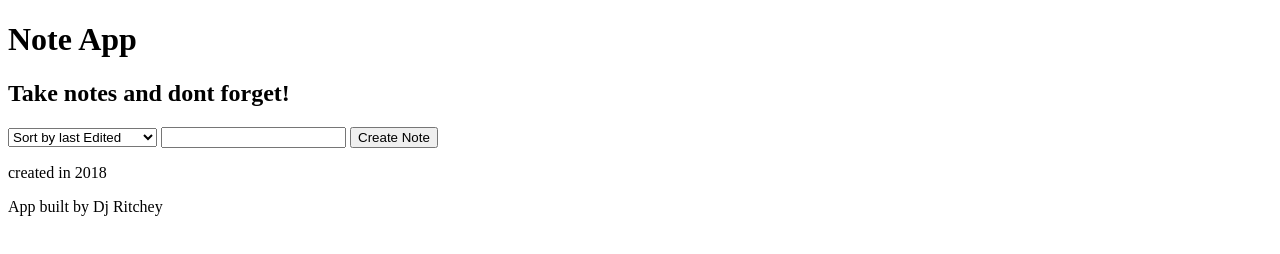
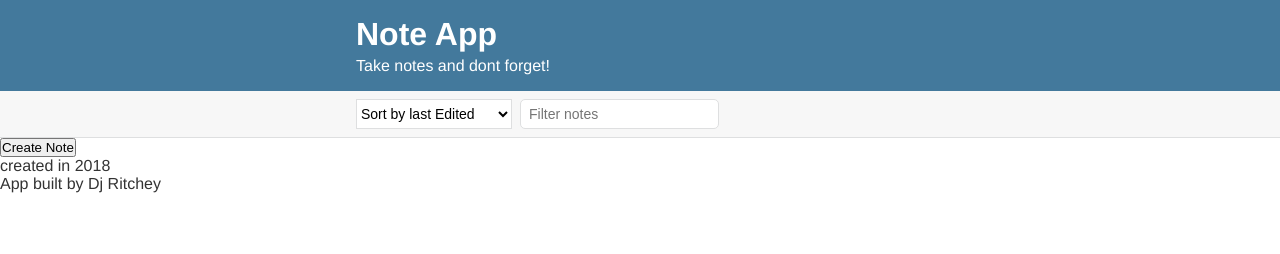
Before and after one commit to ritchey0713/js_playground, a plain HTML site: page notes-app/index.html in a window 1280 px wide. Drawn offline with nearby package versions, Linux system fonts and the light colour scheme.

Commit message:
create divs

```diff
--- a/notes-app/index.html
+++ b/notes-app/index.html
@@ -4,18 +4,28 @@
     <title>Note App</title>
     <meta name="description" content="">
     <meta name="viewport" content="width=device-width, initial-scale=1">
-    <link rel="stylesheet" href="">
+    <link rel="stylesheet" href="/styles/styles.css">
 
   </head>
   <body>
-    <h1>Note App</h1>
-    <h2>Take notes and dont forget!</h2>
-    <select id="filter-by">
-      <option value="byEdited">Sort by last Edited</option>
-      <option value="byCreated">Sort by newest</option>
-      <option value="byAlpha">Sort by alphabetically</option>
-    </select>
-    <input id="search-text" type="text">
+    <div class="header">
+      <div class='container'>
+          <h1 class='header__title'>Note App</h1>
+          <h2 class='header__subtitle'>Take notes and dont forget!</h2>
+      </div>
+    </div>
+
+    <div class="actions">
+      <div class="actions__container">
+          <select id="filter-by" class='dropdown'>
+              <option value="byEdited">Sort by last Edited</option>
+              <option value="byCreated">Sort by newest</option>
+              <option value="byAlpha">Sort by alphabetically</option>
+            </select>
+            <input id="search-text" class='input' type="text" placeholder="Filter notes">
+      </div>
+    </div>
+
     <button id='create-note'>Create Note</button>
     <p class='note'> created in 2018</p>
     <p class='note'>App built by Dj Ritchey</p>
```
